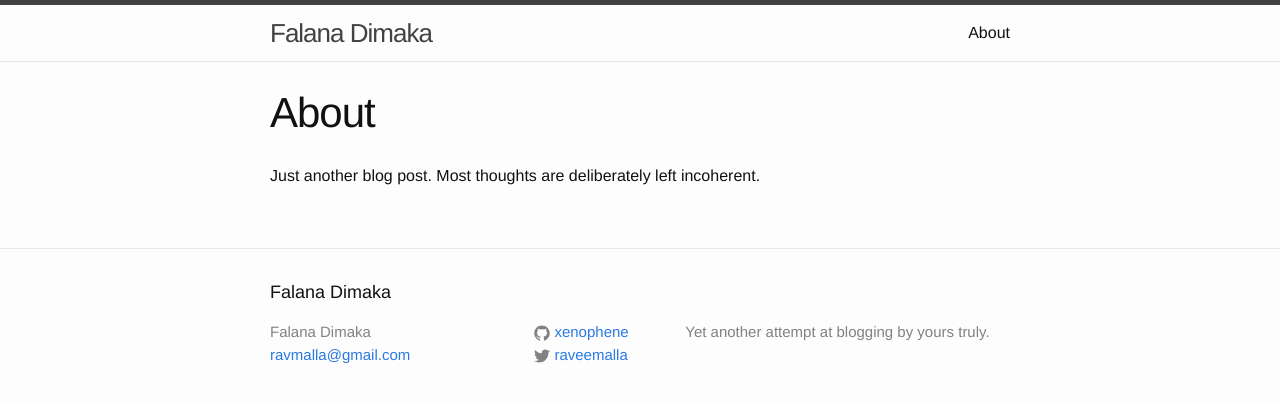
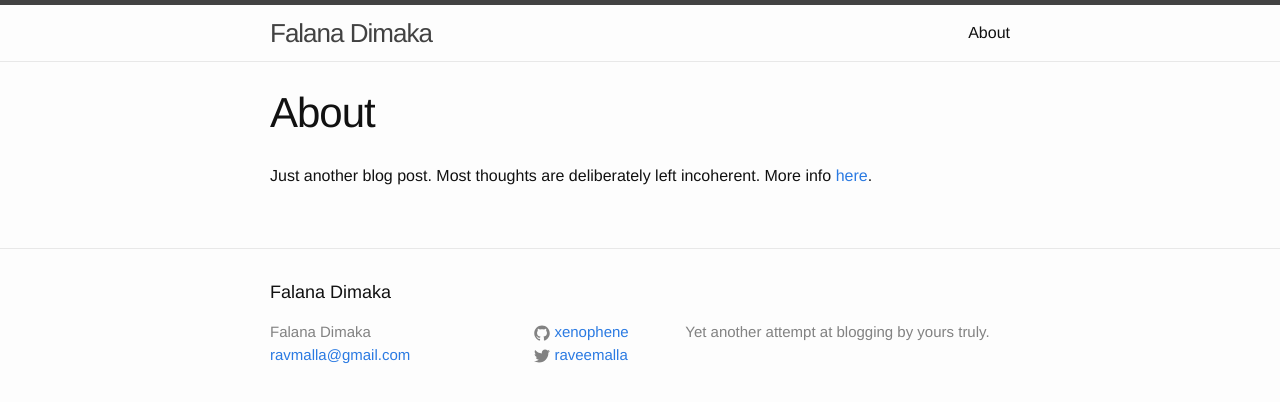
Before and after one commit to xenophene/xenophene.github.io, a Jekyll site: the page built from about.md, in a window 1280 px wide. Shown: the top 402 px of the page. Built offline with Jekyll 4.4.1, drawn with Linux system fonts in a browser that asks for light colours.

Commit message:
added link to about page.

```diff
--- a/about.md
+++ b/about.md
@@ -3,4 +3,7 @@ layout: page
 title: About
 permalink: /blog/about/
 ---
-Just another blog post. Most thoughts are deliberately left incoherent.
+Just another blog post. Most thoughts are deliberately left incoherent. More
+info [here][].
+
+[here]: http://xenophene.github.io/personal.html
```
